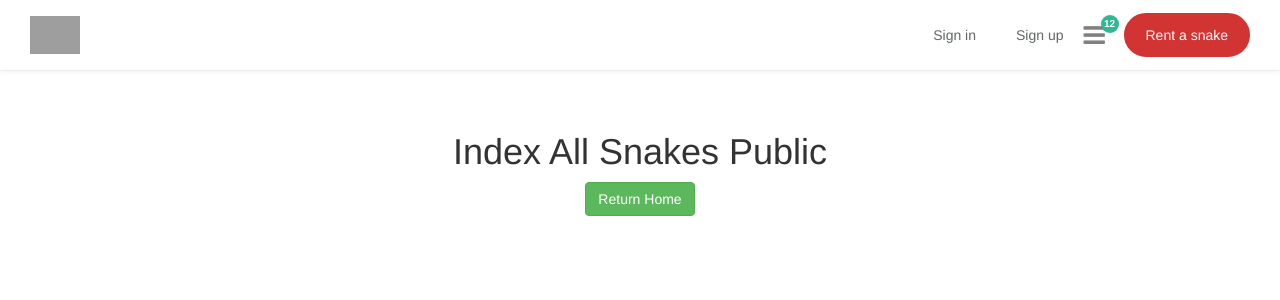
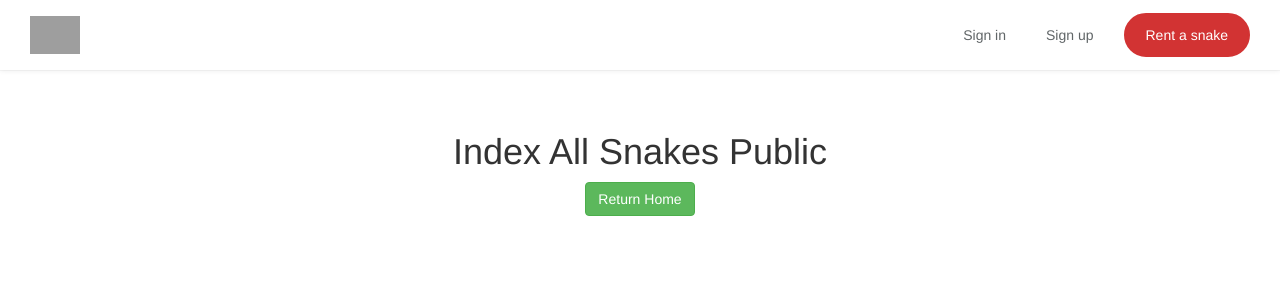
Before and after one commit to gabpoiss/slither, a Rails app: page /snakes in a window 1280 px wide. Shown: the top 300 px of the page. Run offline with Rails 7, Linux system fonts and the light colour scheme; data that the repository does not hold is empty; style sheets or scripts are compiled from the project's sources; parts of the project's set-up code (start-up, migrations or seed data) failed here and were passed over; some libraries are stand-ins or nearby versions; grey boxes are pictures that could not be loaded.

Commit message:
Removed something in the navbar that was ugly

```diff
--- a/app/views/shared/_navbar.html.erb
+++ b/app/views/shared/_navbar.html.erb
@@ -20,12 +20,6 @@
     <%= link_to "Sign up", new_user_registration_path, class: "navbar-wagon-item navbar-wagon-link" %>
   <% end %>
   <!-- Notification link-->
-  <a href="" target="_blank class="navbar-wagon-item navbar-wagon-link">
-   <div class="badge-container">
-     <i class="fa fa-navicon"></i>
-     <div class="badge badge-green">12</div>
-   </div>
- </a>
 <!-- Button (call-to-action) -->
 <a href="/snakes" class="navbar-wagon-item navbar-wagon-button btn">Rent a snake</a>
 </div>
```
